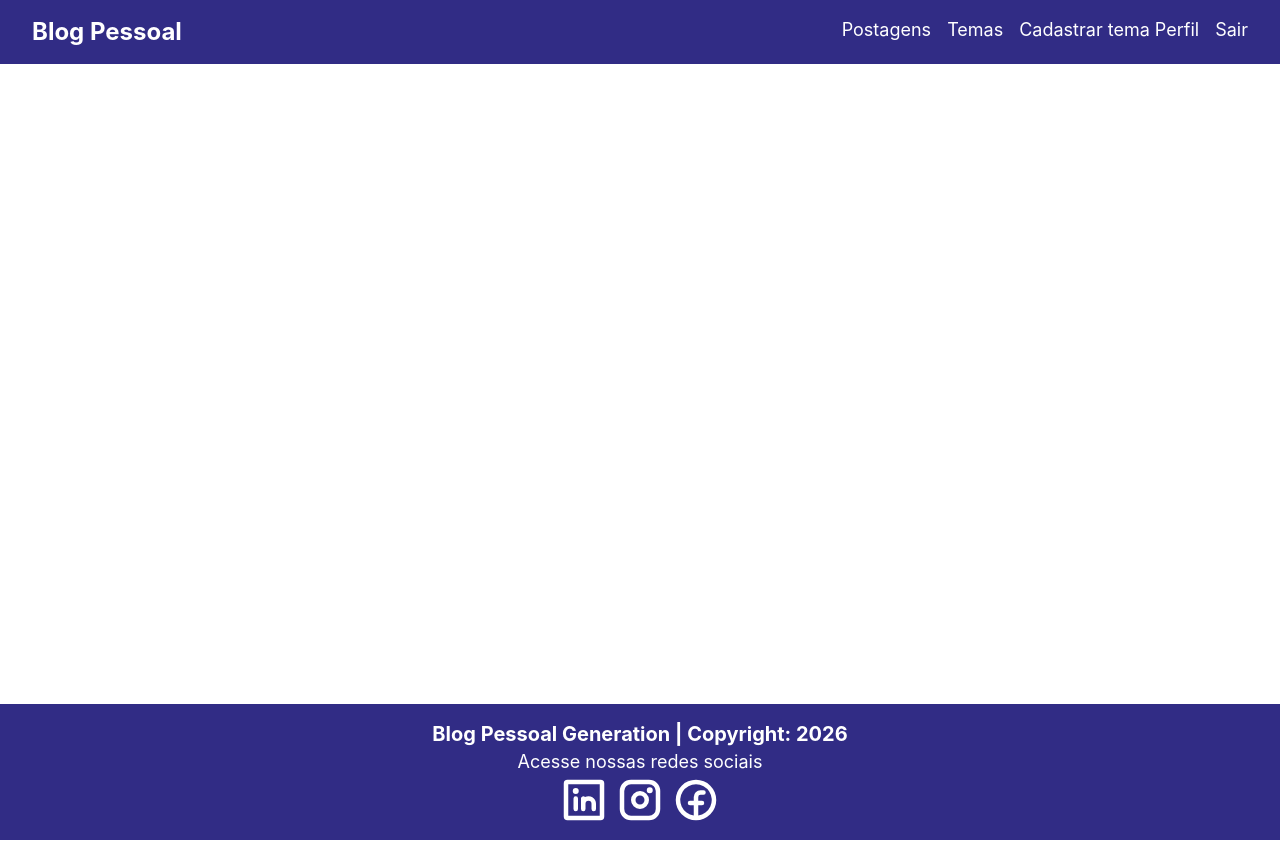
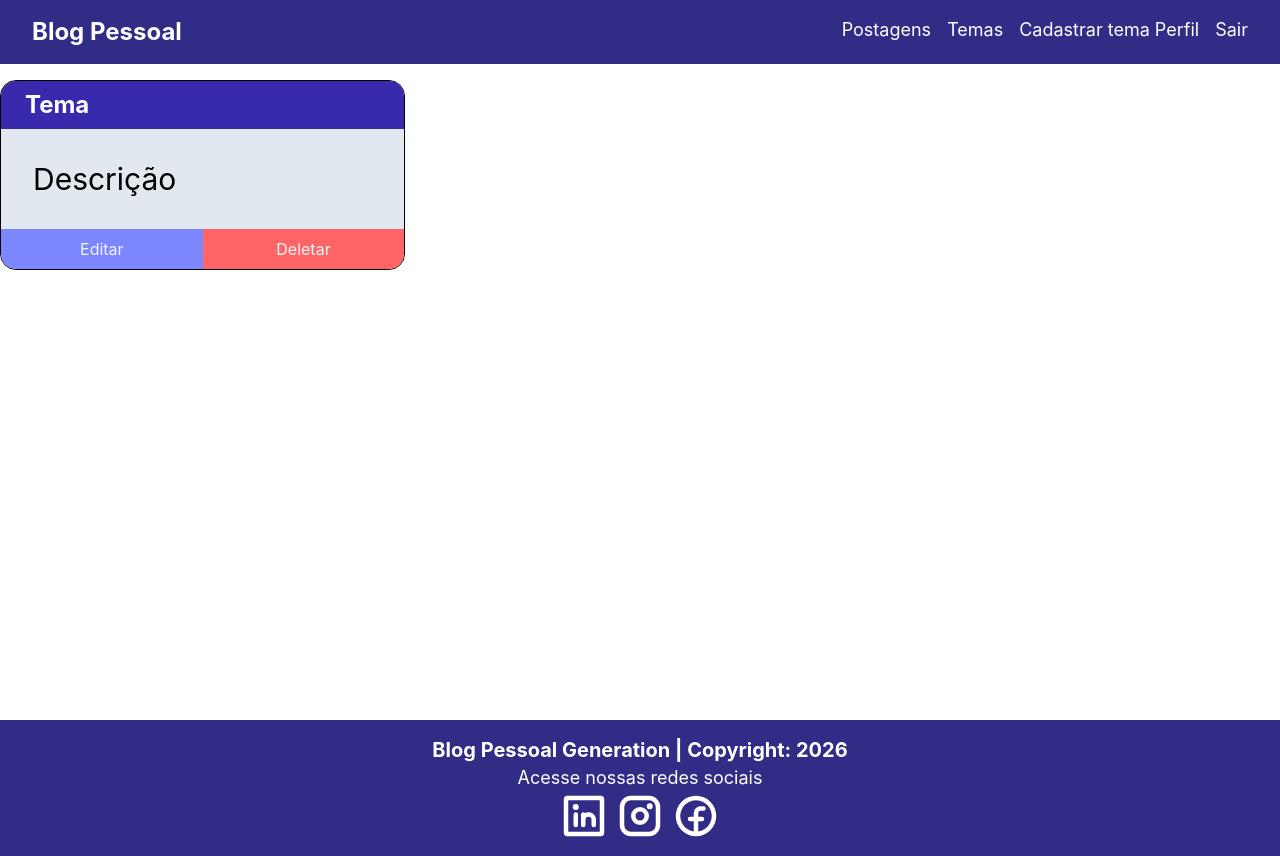
Before and after one commit to Renanferrcun/React, a React (Vite) app: page /temas in a window 1280 px wide. Built offline with nearby package versions, Linux system fonts and the light colour scheme.

Commit message:
componente tema, card e lista

```diff
--- a/src/App.tsx
+++ b/src/App.tsx
@@ -5,6 +5,7 @@
 import Cadastro from './pages/cadastro/Cadastro'
 import Home from './pages/home/Home'
 import Login from './pages/login/Login'
+import ListaTemas from './components/tema/listatemas/ListaTemas'
 
 function App() {
   return (
@@ -17,6 +18,7 @@
               <Route path="/" element={<Login />} />
               <Route path="/home" element={<Home />} />
               <Route path="/cadastro" element={<Cadastro />} />
+              <Route path="/temas" element={<ListaTemas />} />
             </Routes>
           </div>
           <Footer />
--- /dev/null
+++ b/src/components/tema/cardtema/CardTema.tsx
@@ -0,0 +1,28 @@
+import { Link } from 'react-router-dom'
+
+function CardTema() {
+    return (
+        <div className='border flex flex-col rounded-2xl overflow-hidden justify-between'>
+            <header className='py-2 px-6 bg-indigo-800 text-white font-bold text-2xl'>
+                Tema
+            </header>
+            <p className='p-8 text-3xl bg-slate-200 h-full'>Descrição</p>
+
+            <div className="flex">
+                <Link to=''
+                    className='w-full text-slate-100 bg-indigo-400 hover:bg-indigo-800
+                        flex items-center justify-center py-2'>
+                    <button>Editar</button>
+                </Link>
+
+                <Link to='' className='text-slate-100 bg-red-400 hover:bg-red-700 w-full
+                    flex items-center justify-center'>
+                    <button>Deletar</button>
+                </Link>
+            </div>
+
+        </div>
+    )
+}
+
+export default CardTema
--- /dev/null
+++ b/src/components/tema/listatemas/ListaTemas.tsx
@@ -0,0 +1,18 @@
+import CardTema from "../cardtema/CardTema"
+
+function ListaTemas() {
+
+    return (
+        <>
+            <div className="flex justify-center w-full my-4">
+                <div className="container flex flex-col">
+                    <div className="grid grid-cols-1 md:grid-cols-2
+                                    lg:grid-cols-3 gap-8">
+                        <CardTema />
+                    </div>
+                </div>
+            </div>
+        </>
+    )
+}
+export default ListaTemas;
```
